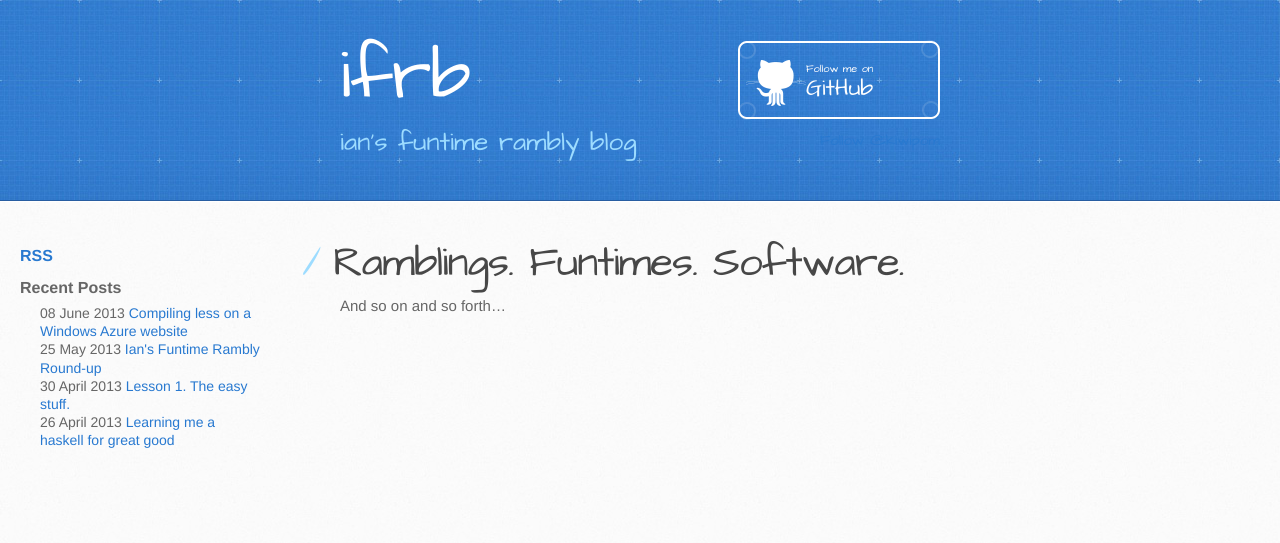
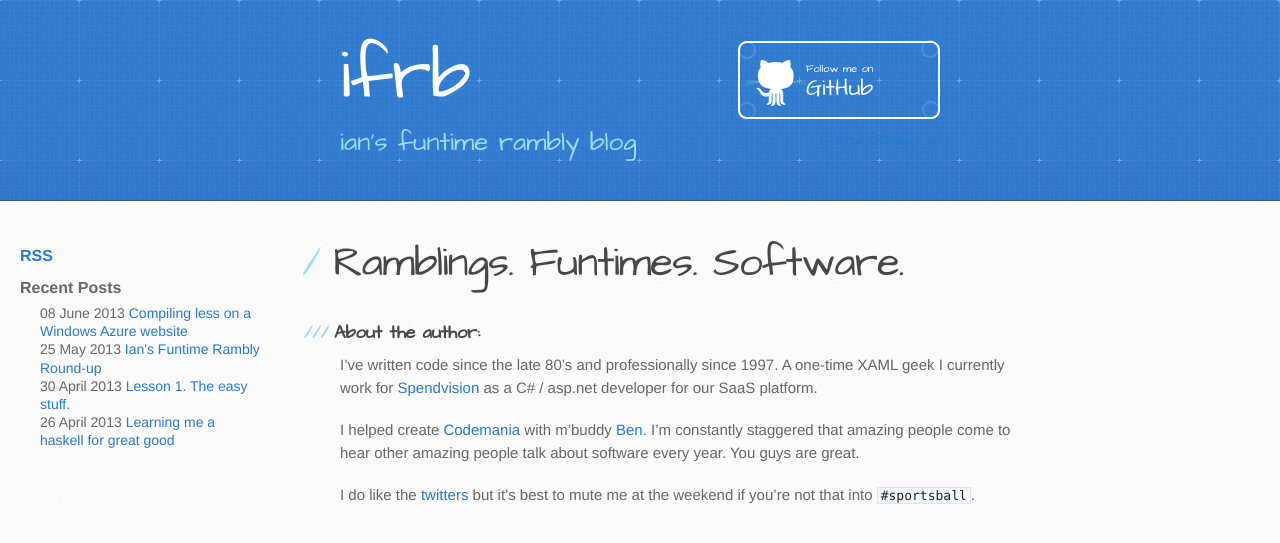
Before and after one commit to kiwipom/kiwipom.github.io, a Jekyll site: the page built from index.md, in a window 1280 px wide. Shown: the top 543 px of the page. Built offline with Jekyll 4.4.1, drawn with Linux system fonts in a browser that asks for light colours; comment, search, counter and statistics services are not loaded.

Commit message:
update home page

```diff
--- a/index.md
+++ b/index.md
@@ -5,4 +5,9 @@ title: ifrb by Ian Randall
 
 # Ramblings. Funtimes. Software.
 
-And so on and so forth...
+### About the author:
+I've written code since the late 80's and professionally since 1997. A one-time XAML geek I currently work for [Spendvision](http://spendvision.com) as a C# / asp.net developer for our SaaS platform.
+
+I helped create [Codemania](http://codemania.co.nz) with m'buddy [Ben](http://ben.geek.nz). I'm constantly staggered that amazing people come to hear other amazing people talk about software every year. You guys are great.
+
+I do like the [twitters](http://twitter.com/kiwipom) but it's best to mute me at the weekend if you're not that into `#sportsball`.
```
